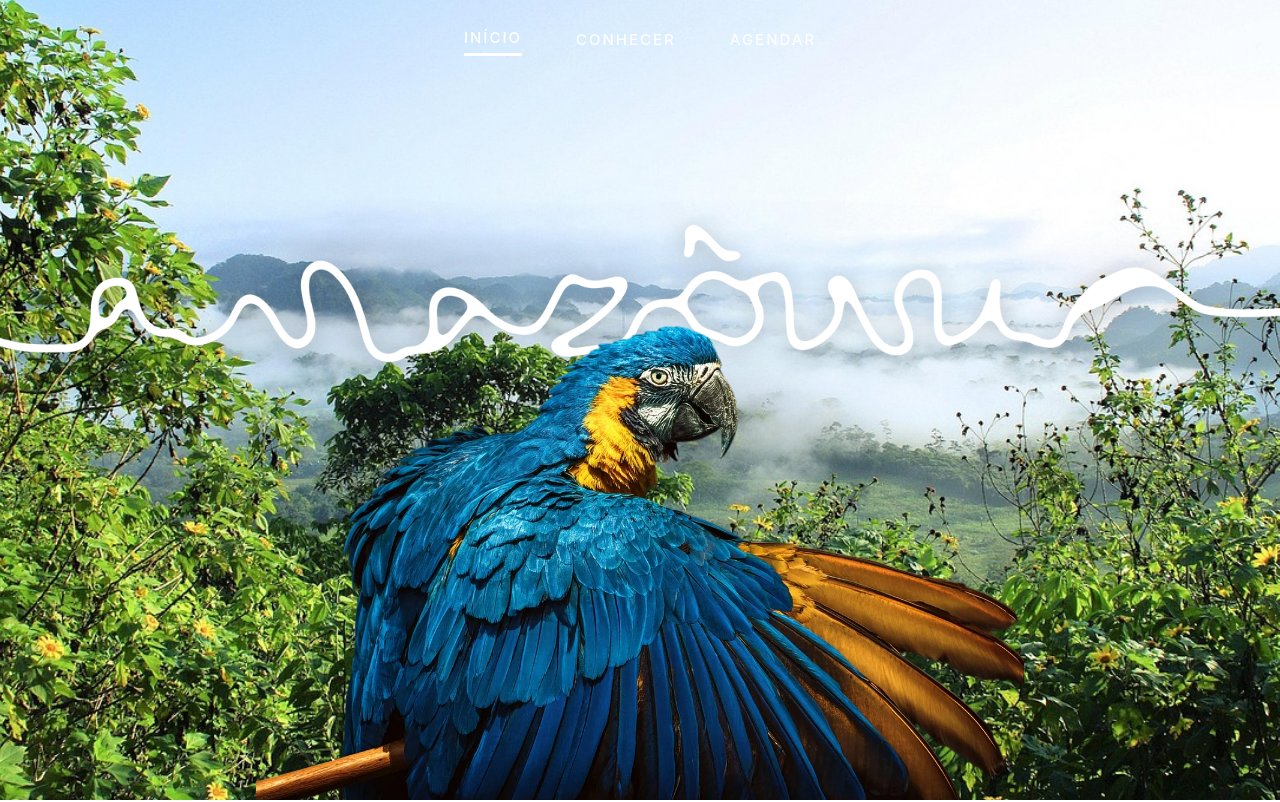
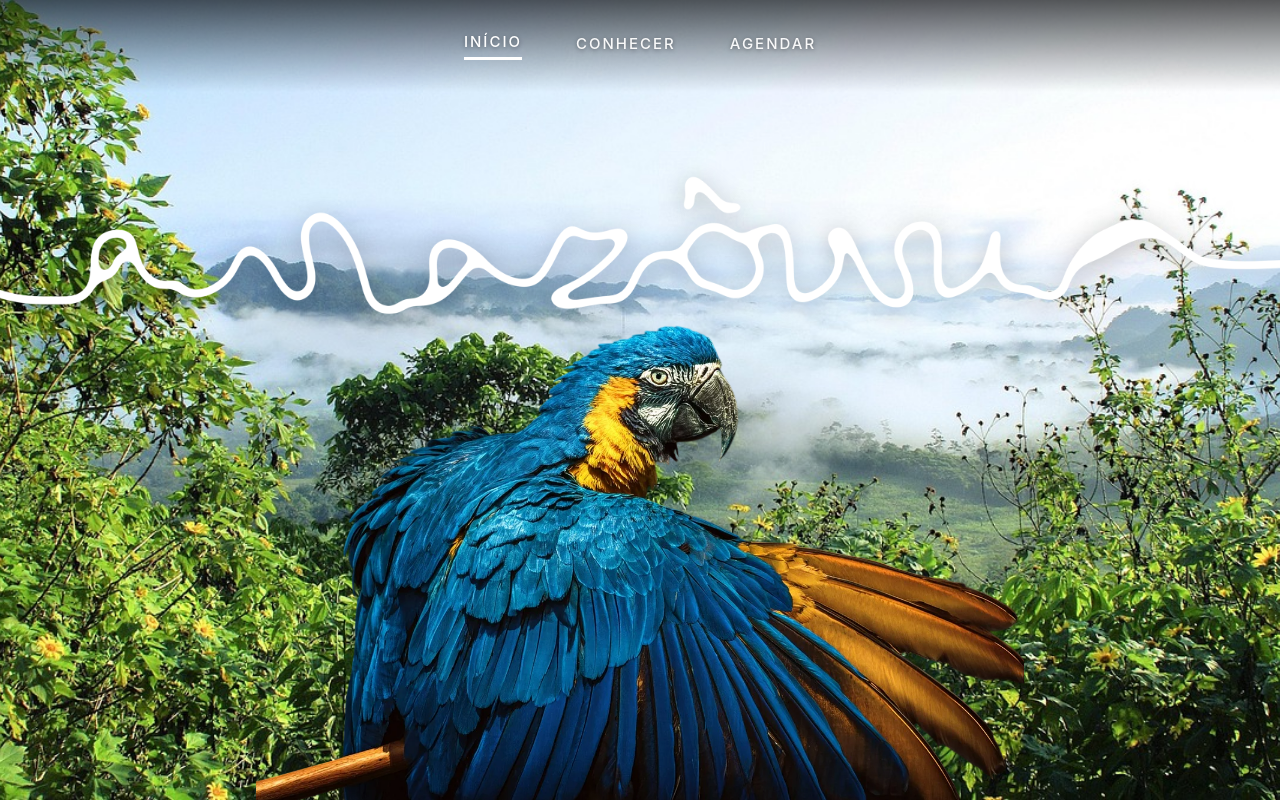
Before and after one commit to Gustavo-Sebastiao/expo-amazonia, a website: page index.html in a window 1280 px wide. Shown: the top 802 px of the page. Drawn offline with Linux system fonts and the light colour scheme.

Commit message:
mundaças no front end da página inícial

```diff
--- a/styles.css
+++ b/styles.css
@@ -537,21 +537,21 @@ h2 {
   overflow-x: hidden;
 }
 
-/* Header Transparente Flutuante */
+/* Header Transparente Flutuante com Fade (Degradê de Cima para Baixo) */
 .site-header {
   width: 100%;
   position: absolute;
   top: 0;
   left: 0;
   z-index: 10;
-  background: transparent;
+  background: linear-gradient(180deg, rgba(0, 0, 0, 0.65) 0%, rgba(0, 0, 0, 0.25) 60%, rgba(0, 0, 0, 0) 100%);
   border-bottom: none;
 }
 
 .header-container {
   max-width: 1400px;
   margin: 0 auto;
-  padding: 28px 48px;
+  padding: 32px 48px;
   display: flex;
   align-items: center;
   justify-content: space-between;
@@ -573,13 +573,14 @@ h2 {
 .nav-item {
   font-size: 15px;
   font-weight: 500;
-  color: rgba(255, 255, 255, 0.9);
+  color: rgba(255, 255, 255, 0.95);
   text-decoration: none;
   text-transform: uppercase;
   letter-spacing: 2px;
   padding-bottom: 6px;
   position: relative;
   transition: color 0.2s ease;
+  text-shadow: 0 1px 4px rgba(0, 0, 0, 0.4);
 }
 
 .nav-item.active {
@@ -636,7 +637,7 @@ h2 {
 /* Título em Arte "Amazônia" - Camada de Trás (z-index 1) */
 .hero-title-img {
   position: absolute;
-  top: -12%;
+  top: -18%;
   left: 50%;
   transform: translateX(-50%);
   width: 115%;
```
